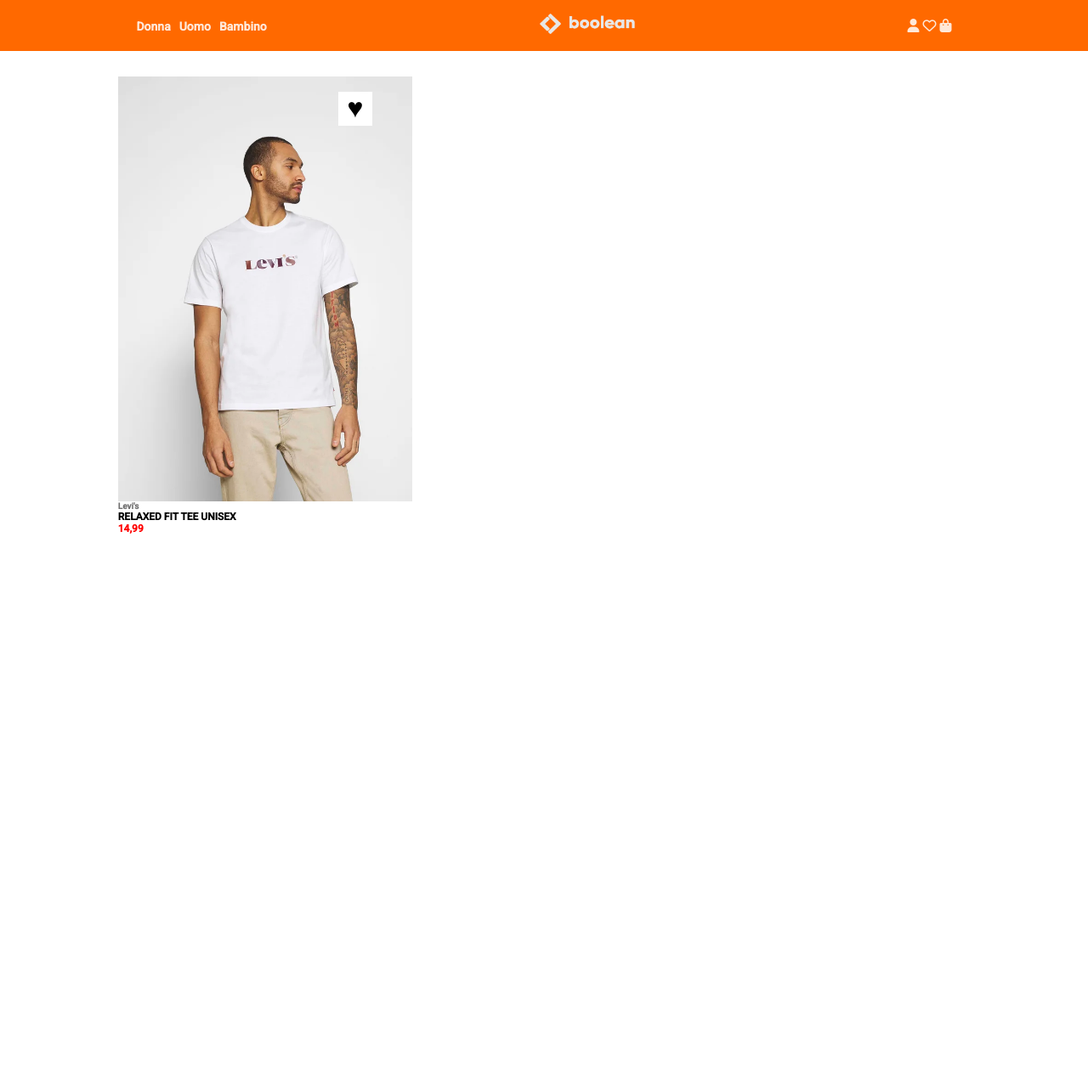
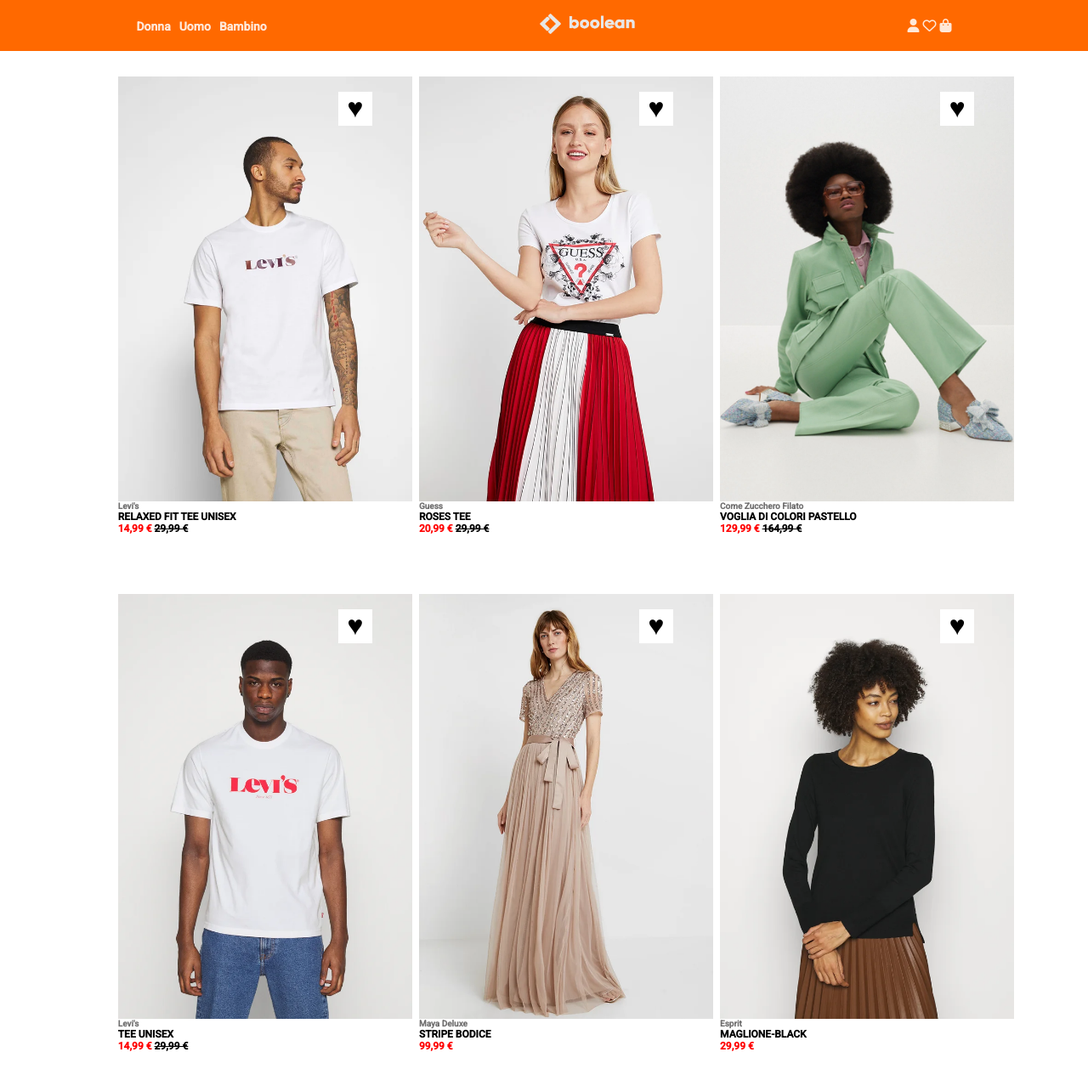
Before and after one commit to sisdream/html-css-boolando, a plain HTML site: page index.html in a window 1280 px wide. Shown: the whole page at 85% size. Before the commit the page ends 800 px from the top, so only its background shows below. Drawn offline with Linux system fonts and the light colour scheme.

Commit message:
feat: tutte le card

```diff
--- a/css/style.css
+++ b/css/style.css
@@ -56,6 +56,8 @@ li a{
 .card{
     width: calc(100% / 3 - 60px);
     margin-top: 30px;
+    display: flex;
+    flex-direction: column;
 }
 
 .card img{
@@ -78,7 +80,7 @@ li a{
 }
 
 span{
-    display: block;
+
     font-weight: bold;
     font-size: 12px;
 }
@@ -91,3 +93,8 @@ span{
 .prezzo{
     color: #ff0000;
 }
+
+.fix{
+    text-decoration: line-through;
+    color: #000;
+}
--- a/index.html
+++ b/index.html
@@ -38,19 +38,53 @@
             <div class="card">
                 <img src="./img/1.webp" alt="catalogo1">
                 <span class="brend">Levi's</span>
-                <span>
-                    <strong>RELAXED FIT TEE UNISEX</strong>
-                </span>
-                <span>
-                    <span class="prezzo">14,99</span>
+                <span>RELAXED FIT TEE UNISEX</span>
+                <span class="prezzo">14,99 &euro;
+                    <span class="fix">29,99 &euro;</span>
                 </span>
                 <span class="heart">&hearts;</span>
             </div>
-            <div class="card"></div>
-            <div class="card"></div>
-            <div class="card"></div>
-            <div class="card"></div>
-            <div class="card"></div>
+            <div class="card">
+                <img src="./img/2.webp" alt="catalogo1">
+                <span class="brend">Guess</span>
+                <span>ROSES TEE</span>
+                <span class="prezzo">20,99 &euro;
+                    <span class="fix">29,99 &euro;</span>
+                </span>
+                <span class="heart">&hearts;</span>
+            </div>
+            <div class="card">
+                <img src="./img/3.webp" alt="catalogo1">
+                <span class="brend">Come Zucchero Filato</span>
+                <span>VOGLIA DI COLORI PASTELLO</span>
+                <span class="prezzo">129,99 &euro;
+                    <span class="fix">164,99 &euro;</span>
+                </span>
+                <span class="heart">&hearts;</span>
+            </div>
+            <div class="card">
+                <img src="./img/4.webp" alt="catalogo1">
+                <span class="brend">Levi's</span>
+                <span>TEE UNISEX</span>
+                <span class="prezzo">14,99 &euro;
+                    <span class="fix">29,99 &euro;</span>
+                </span>
+                <span class="heart">&hearts;</span>
+            </div>
+            <div class="card">
+                <img src="./img/5.webp" alt="catalogo1">
+                <span class="brend">Maya Deluxe</span>
+                <span>STRIPE BODICE</span>
+                <span class="prezzo">99,99 &euro;</span>
+                <span class="heart">&hearts;</span>
+            </div>
+            <div class="card">
+                <img src="./img/6.webp" alt="catalogo1">
+                <span class="brend">Esprit</span>
+                <span>MAGLIONE-BLACK</span>
+                <span class="prezzo">29,99 &euro;</span>
+                <span class="heart">&hearts;</span>
+            </div>
         </div>
     </main>
     <footer></footer>
```
